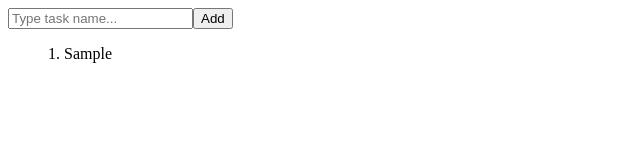
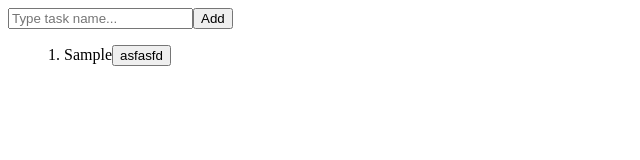
Before and after one commit to JamesGJ5-Learning-To-Code/handle-inputs-and-render-lists, a React (Create React App) app in the folder task-app/: page / in a window 1280 px wide. Both pictures are taken after typing "Sample" into the empty fields and a click on the button "Add". Shown: the top 160 px of the page, without its empty margins (0-640 px from the left). Built offline with nearby package versions, Linux system fonts and the light colour scheme.

Commit message:
Render not-yet-functional button for deleting tasks

```diff
--- a/task-app/src/components/Overview.js
+++ b/task-app/src/components/Overview.js
@@ -7,9 +7,19 @@ class Overview extends Component {
         return (
             <ul className='Overview' style={{listStyleType: 'none'}}>
                 {taskArray.map((taskString, index) => {
-                    return <li key={uniqid()}>
-                        {(index + 1).toString() + '. ' + taskString}
-                    </li>
+                    return(
+                        <li
+                            key={uniqid()}
+                        >
+                            {(index + 1).toString() + '. ' + taskString}
+                            <button
+                                type='button'
+                                dataIndex={index.toString()}
+                            >
+                                asfasfd
+                            </button>
+                        </li>
+                    )
                 })}
             </ul>
         );
```
